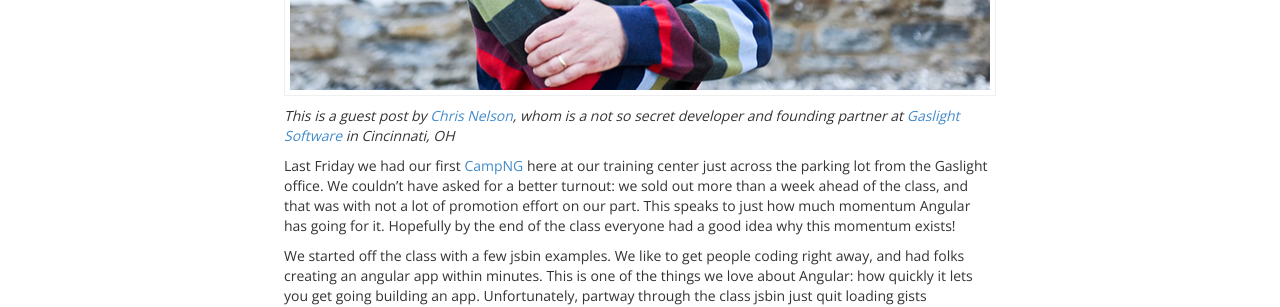
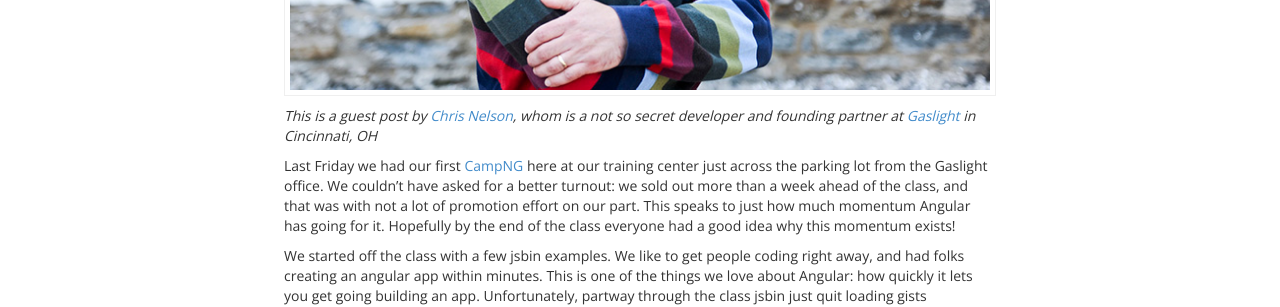
Before and after one commit to koheishingai/blog, a Jekyll site: the page built from _posts/2013-10-01-gaslight-angularjs-at-campng.md, in a window 1280 px wide. Shown: the part 520-827 px from the top of the page. Built offline with Jekyll 4.4.1, drawn with Linux system fonts in a browser that asks for light colours; Markdown is read by kramdown in place of the engine named in the settings; comment, search, counter and statistics services are not loaded.

Commit message:
removed text

```diff
--- a/_posts/2013-10-01-gaslight-angularjs-at-campng.md
+++ b/_posts/2013-10-01-gaslight-angularjs-at-campng.md
@@ -4,9 +4,9 @@
 author: chris_gaslight
 ---
 
-![Chris Nelson with Gaslight Software](/images/chris_nelson.jpg)
+![Chris Nelson with Gaslight](/images/chris_nelson.jpg)
 
-*This is a guest post by [Chris Nelson](https://twitter.com/superchris), whom is a not so secret developer and founding partner at [Gaslight Software](http://gaslight.co/) in Cincinnati, OH*
+*This is a guest post by [Chris Nelson](https://twitter.com/superchris), whom is a not so secret developer and founding partner at [Gaslight](http://gaslight.co/) in Cincinnati, OH*
 
 Last Friday we had our first [CampNG](http://gaslight.co/training) here at our training center just across the parking lot from the Gaslight office. We couldn't have asked for a better turnout: we sold out more than a week ahead of the class, and that was with not a lot of promotion effort on our part. This speaks to just how much momentum Angular has going for it. Hopefully by the end of the class everyone had a good idea why this momentum exists!
 
```
